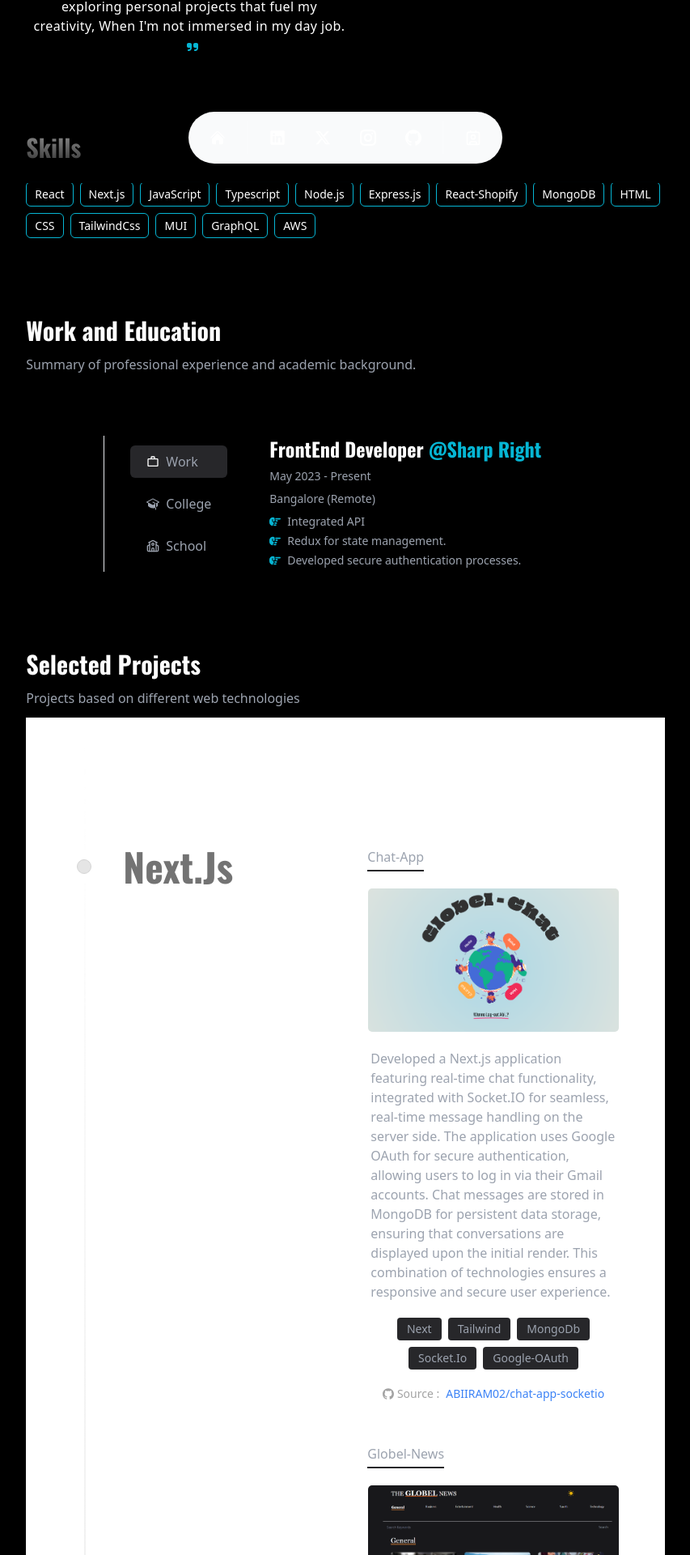
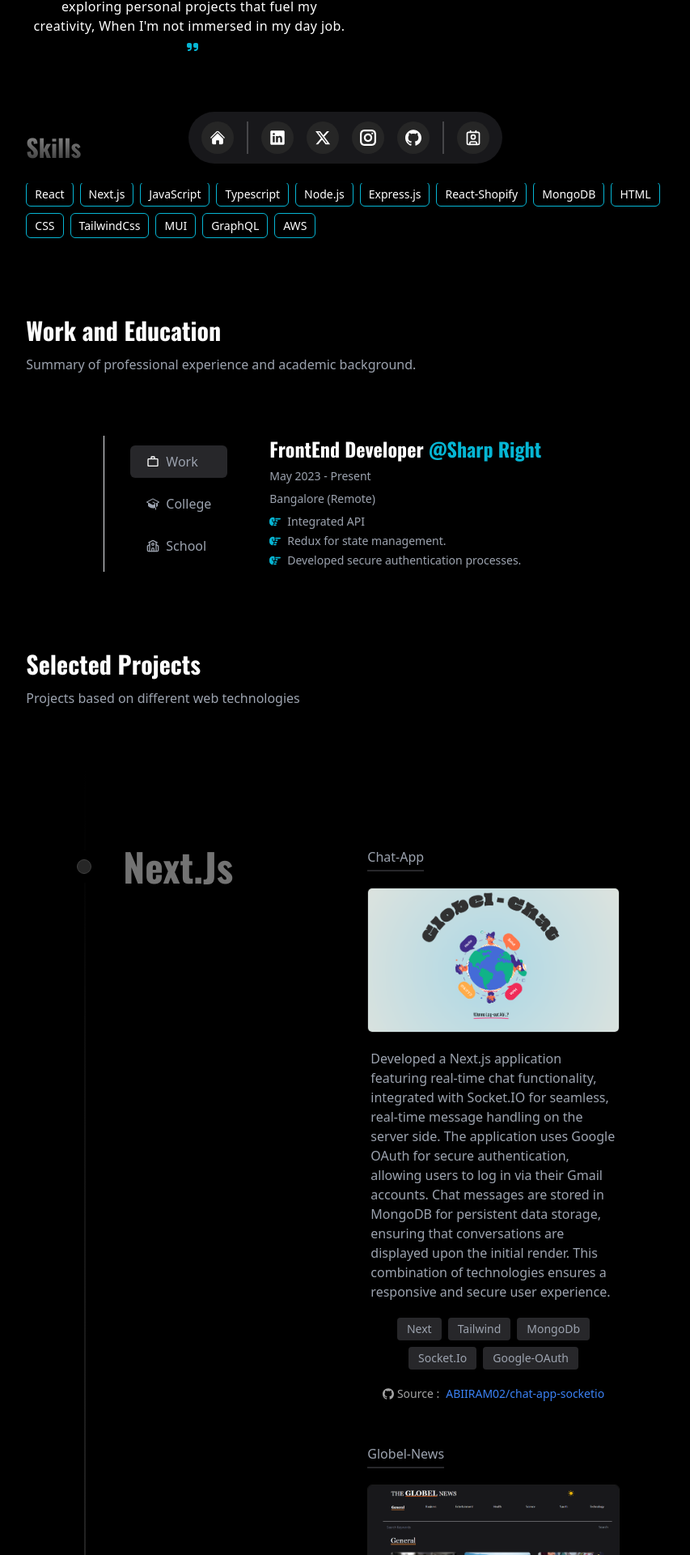
Before and after one commit to ABIIRAM02/abii-portfolio, a Next.js app: page / in a window 1280 px wide. Shown: the part 574-2494 px from the top of the page at 81% size, without its empty margins (213-1066 px from the left). Built offline with nearby package versions, Linux system fonts and the light colour scheme.

Commit message:
removed theme changes, no more changes .

```diff
--- a/components/aceUI/floatinf-nav.tsx
+++ b/components/aceUI/floatinf-nav.tsx
@@ -66,7 +66,7 @@ const FloatingDockDesktop = ({
       onMouseMove={(e) => !isMobile && mouseX.set(e.pageX)}
       onMouseLeave={() => !isMobile && mouseX.set(Infinity)}
       className={cn(
-        'mx-auto flex gap-1 shadow-lg shadow-black md:gap-4 items-end rounded-full bg-gray-50 dark:bg-zinc-900 p-1 md:px-4 md:py-3 md:h-16',
+        'mx-auto flex gap-1 shadow-lg shadow-black md:gap-4 items-end rounded-full bg-zinc-900 p-1 md:px-4 md:py-3 md:h-16',
         className
       )}
     >
@@ -152,7 +152,7 @@ function IconContainer(data: {
         style={{ width, height }}
         onMouseEnter={() => setHovered(true)}
         onMouseLeave={() => setHovered(false)}
-        className="aspect-square rounded-full bg-transparent md:dark:bg-neutral-800 flex items-center justify-center relative"
+        className="aspect-square rounded-full bg-neutral-800 flex items-center justify-center relative"
       >
         <AnimatePresence>
           {hovered && (
@@ -160,7 +160,7 @@ function IconContainer(data: {
               initial={{ opacity: 0, y: 10, x: '-50%' }}
               animate={{ opacity: 1, y: 0, x: '-50%' }}
               exit={{ opacity: 0, y: 2, x: '-50%' }}
-              className="px-2 py-0.5 whitespace-pre rounded-md bg-gray-100 border dark:bg-neutral-800 dark:border-neutral-900 dark:text-white border-gray-200 text-neutral-700 absolute left-1/2 -translate-x-1/2 -top-8 w-fit text-xs"
+              className="px-2 py-0.5 whitespace-pre rounded-md border bg-neutral-800 border-neutral-900 text-white absolute left-1/2 -translate-x-1/2 -top-8 w-fit text-xs"
             >
               {data.title}
             </motion.div>
--- a/components/aceUI/timeline.tsx
+++ b/components/aceUI/timeline.tsx
@@ -27,10 +27,7 @@ export const Timeline = ({ data }: { data: TimelineEntry[] }) => {
   const opacityTransform = useTransform(scrollYProgress, [0, 0.1], [0, 1]);
 
   return (
-    <div
-      className="w-full bg-white dark:bg-black font-sans md:px-10 "
-      ref={containerRef}
-    >
+    <div className="w-full bg-black font-sans md:px-10 " ref={containerRef}>
       <div ref={ref} className="relative max-w-7xl mx-auto pb-20">
         {data.map((item, index) => (
           <div
@@ -38,16 +35,16 @@ export const Timeline = ({ data }: { data: TimelineEntry[] }) => {
             className="flex justify-start pt-10 md:pt-40 md:gap-10"
           >
             <div className="sticky flex flex-col md:flex-row z-40 items-center top-40 self-start max-w-xs lg:max-w-sm md:w-full">
-              <div className="h-10 absolute left-3 md:left-3 w-10 rounded-full bg-white dark:bg-black flex items-center justify-center">
-                <div className="h-4 w-4 rounded-full bg-neutral-200 dark:bg-neutral-800 border border-neutral-300 dark:border-neutral-700 p-2" />
+              <div className="h-10 absolute left-3 md:left-3 w-10 rounded-full bg-black flex items-center justify-center">
+                <div className="h-4 w-4 rounded-full bg-neutral-800 border border-neutral-700 p-2" />
               </div>
-              <h3 className="hidden md:block text-xl md:pl-20 md:text-5xl font-bold text-neutral-500 dark:text-neutral-500 ">
+              <h3 className="hidden md:block text-xl md:pl-20 md:text-5xl font-bold text-neutral-500 ">
                 {item.title}
               </h3>
             </div>
 
             <div className="relative pl-20 pr-4 md:pl-4 w-full">
-              <h3 className="md:hidden block text-2xl mb-4 text-left font-bold text-neutral-500 dark:text-neutral-500">
+              <h3 className="md:hidden block text-2xl mb-4 text-left font-bold text-neutral-500">
                 {item.title}
               </h3>
 
@@ -108,7 +105,7 @@ export const Timeline = ({ data }: { data: TimelineEntry[] }) => {
           style={{
             height: `${height}px`,
           }}
-          className="absolute md:left-8 left-8 top-0 overflow-hidden w-[2px] bg-[linear-gradient(to_bottom,var(--tw-gradient-stops))] from-transparent from-[0%] via-neutral-200 dark:via-neutral-700 to-transparent to-[99%]  [mask-image:linear-gradient(to_bottom,transparent_0%,black_10%,black_90%,transparent_100%)] "
+          className="absolute md:left-8 left-8 top-0 overflow-hidden w-[2px] bg-[linear-gradient(to_bottom,var(--tw-gradient-stops))] from-transparent from-[0%] via-neutral-700 to-transparent to-[99%]  [mask-image:linear-gradient(to_bottom,transparent_0%,black_10%,black_90%,transparent_100%)] "
         >
           <motion.div
             style={{
```
